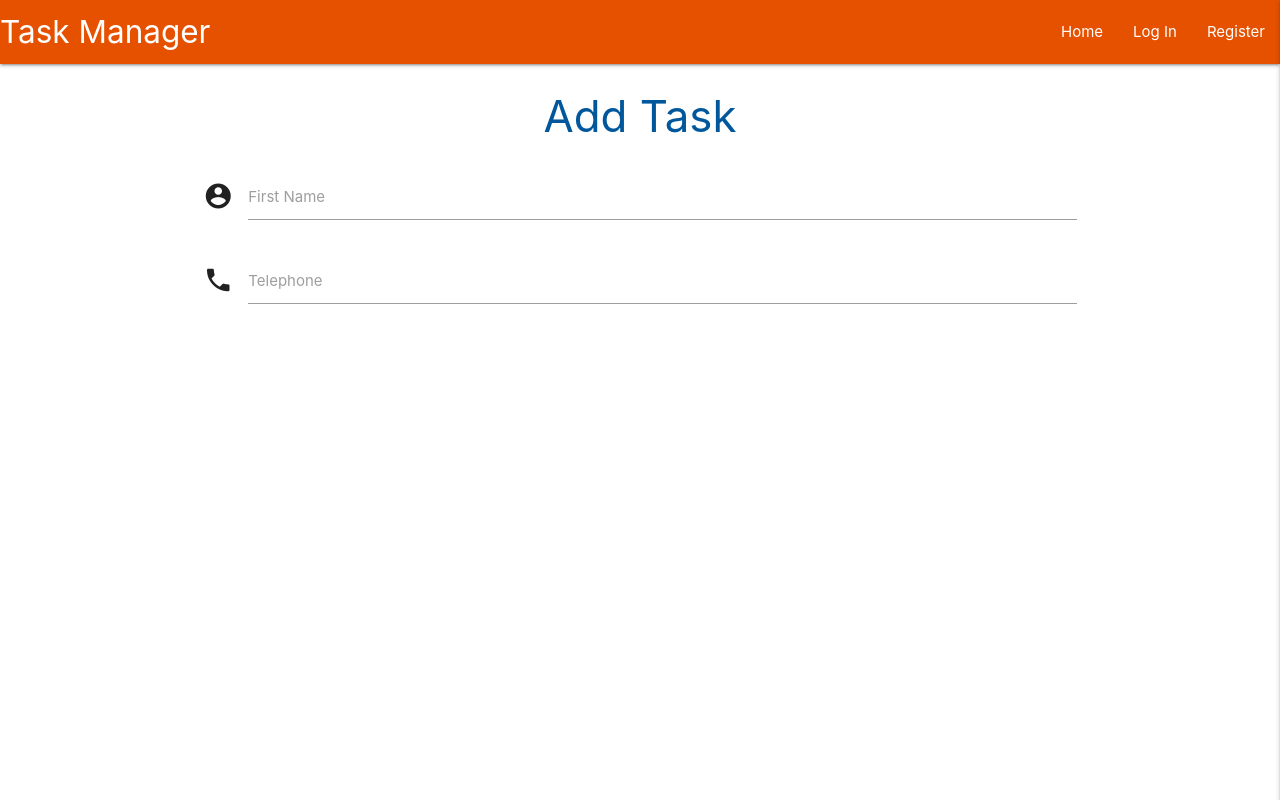
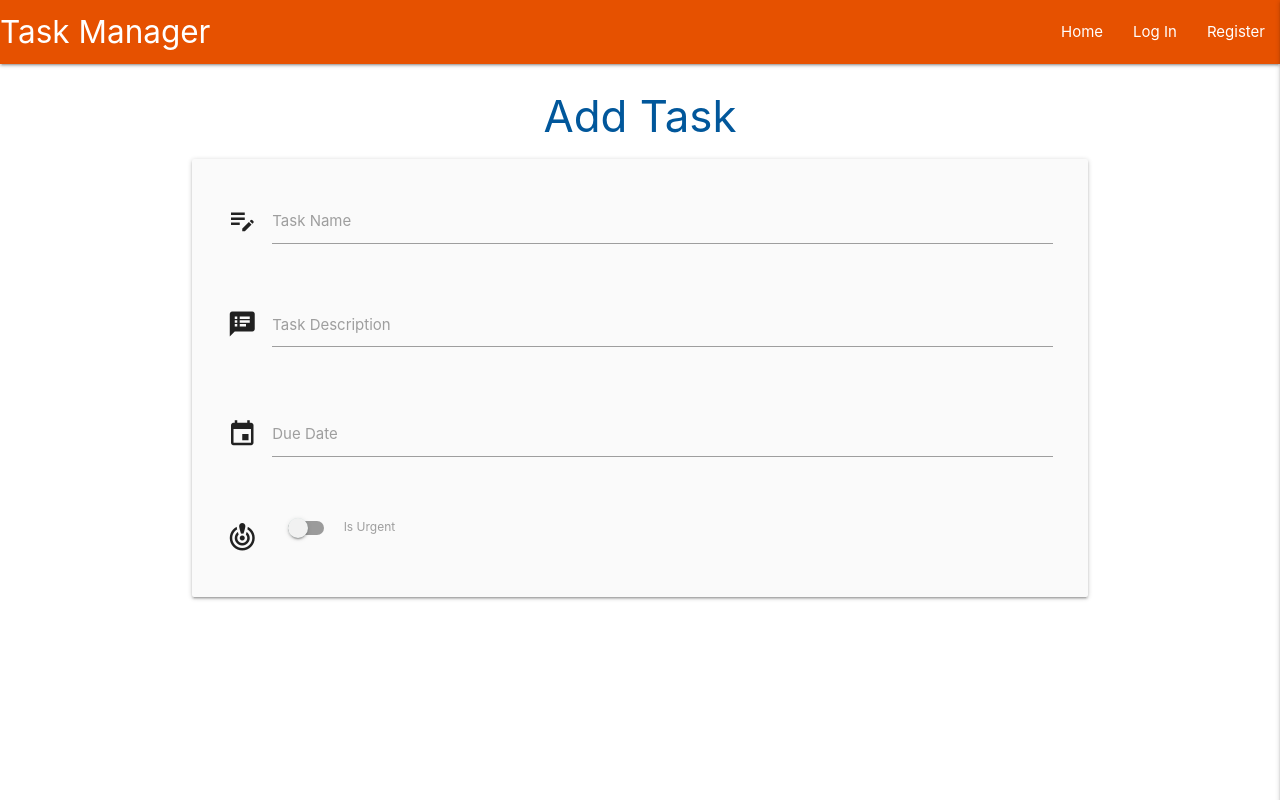
Before and after one commit to pawoods/task-manager-mongo, a Flask app: page /add_task in a window 1280 px wide. Run offline with Flask 3, Linux system fonts and the light colour scheme; some libraries are stand-ins or nearby versions.

Commit message:
adds task form inputs

```diff
--- a/static/js/script.js
+++ b/static/js/script.js
@@ -2,4 +2,12 @@ $(document).ready(function () {
     $('.sidenav').sidenav({edge: 'right'});
     $('.collapsible').collapsible();
     $('.tooltipped').tooltip();
+    $('.datepicker').datepicker({
+        format:"dd mmm, yyyy",
+        yearRange: 3,
+        showClearBtn: true,
+        i18n: {
+            done: "Select"
+        }
+    });
 });
--- a/templates/add_task.html
+++ b/templates/add_task.html
@@ -3,18 +3,41 @@
 
     <h3 class="light-blue-text text-darken-4 center-align">Add Task</h3>
 
-    <div class="row">
+    <div class="row card-panel grey lighten-5">
         <form class="col s12" method="POST" action="">
             <div class="row">
                 <div class="input-field col s12">
-                    <i class="material-icons prefix">account_circle</i>
-                    <input id="icon_prefix" type="text" class="validate">
-                    <label for="icon_prefix">First Name</label>
+                    <i class="material-icons prefix">edit_note</i>
+                    <input id="task_name" name="task_name" minlength="5"
+                    maxlength="50" type="text" class="validate" required>
+                    <label for="task_name">Task Name</label>
                 </div>
+            </div>
+            <div class="row">
                 <div class="input-field col s12">
-                    <i class="material-icons prefix">phone</i>
-                    <input id="icon_telephone" type="tel" class="validate">
-                    <label for="icon_telephone">Telephone</label>
+                    <i class="material-icons prefix">speaker_notes</i>
+                        <textarea id="task_description" name="task_description" minlength="10"
+                        maxlength="200" class="materialize-textarea validate"></textarea>
+                        <label for="task_description">Task Description</label>
+                </div>
+            </div>
+            <div class="row">
+                <div class="input-field col s12">
+                    <i class="material-icons prefix">event</i>
+                    <input type="text" class="datepicker validate" id="due_date" name="due_date" required>
+                    <label for="due_date">Due Date</label>
+                </div>
+            </div>
+            <div class="row">
+                <div class="input-field col s12">
+                    <div class="switch">
+                        <i class="material-icons prefix">crisis_alert</i>
+                        <label for="is_urgent">
+                            <input type="checkbox" id="is_urgent" name="is_urgent">
+                            <span class="lever"></span>
+                            Is Urgent
+                        </label>
+                    </div>
                 </div>
             </div>
         </form>
```
